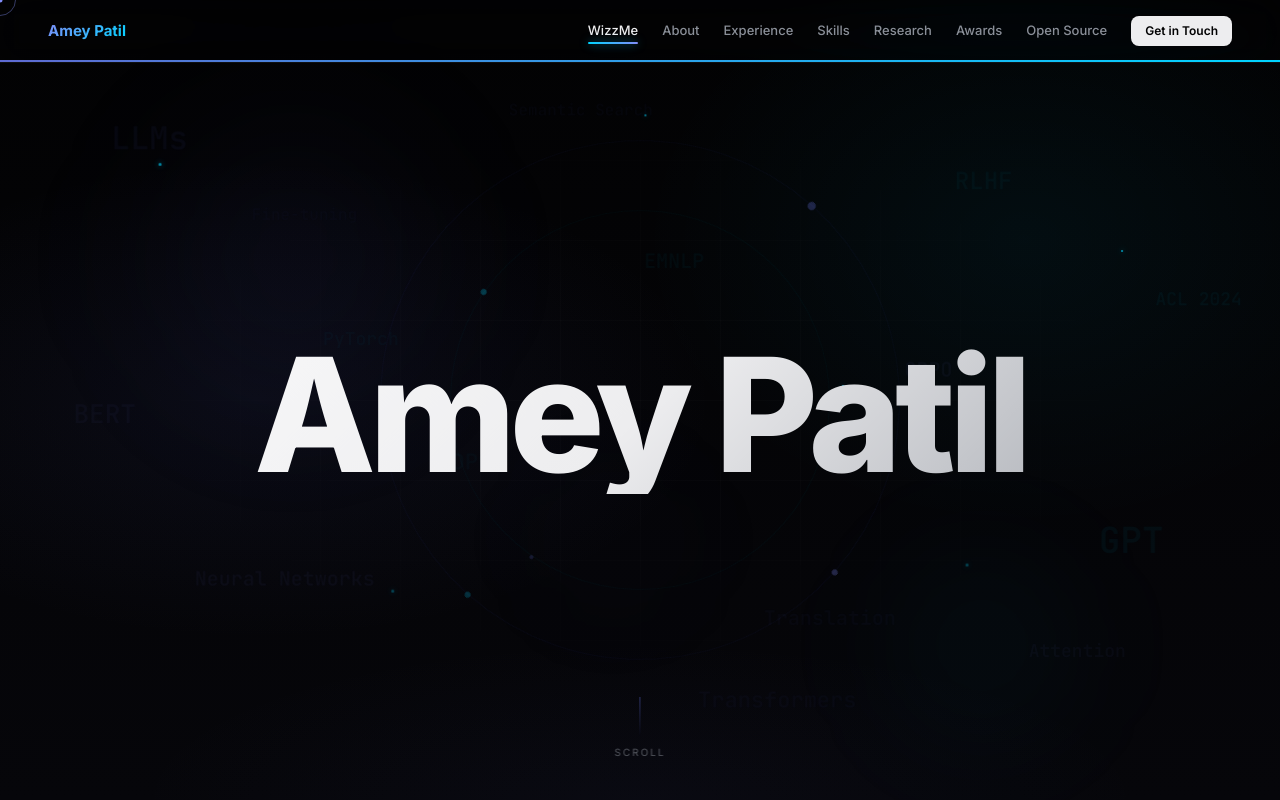
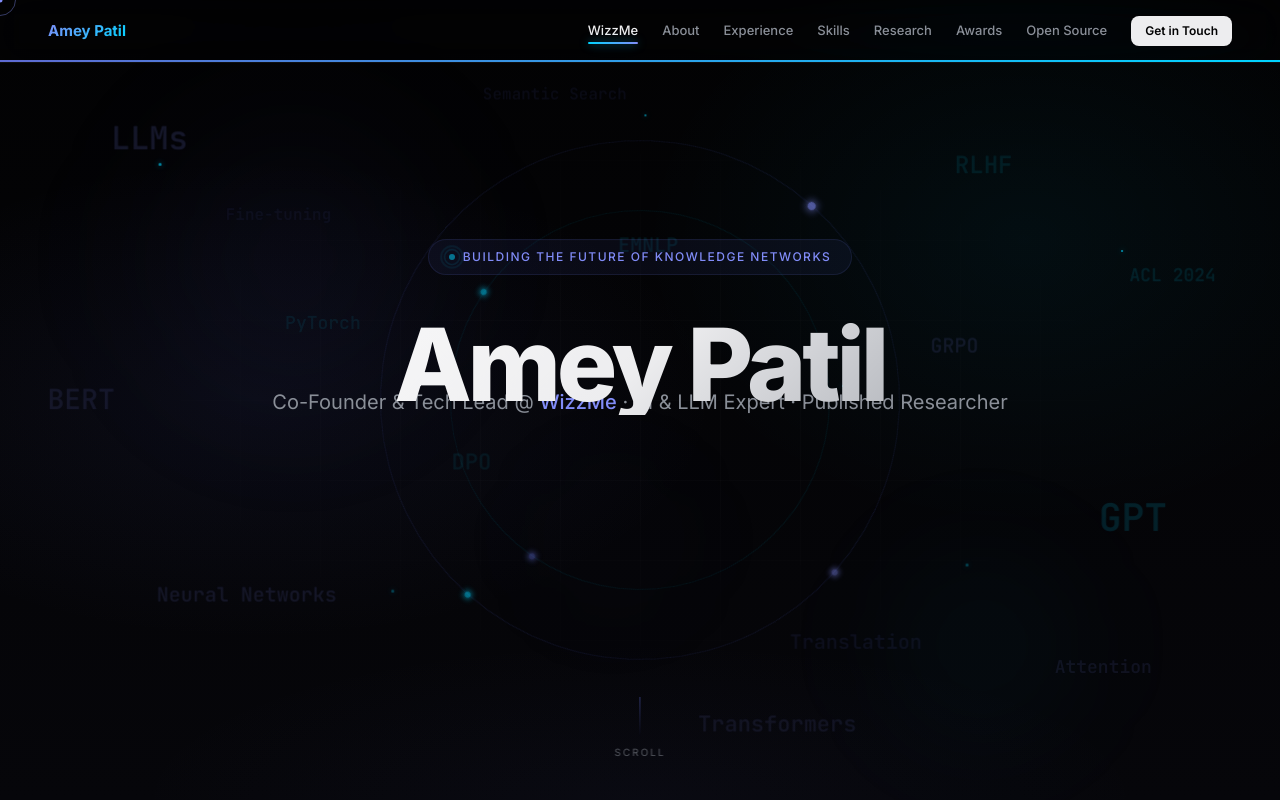
Before and after one commit to ameypatil10/my-website, a Next.js app: page / in a window 1280 px wide. Shown: the top 800 px of the page. Built offline with nearby package versions, Linux system fonts and the light colour scheme.

Commit message:
fix: hero — visible badge+subtitle on load, subtler zoom (1.4x), brighter keywords/orbits/particles

```diff
--- a/components/Hero.tsx
+++ b/components/Hero.tsx
@@ -40,21 +40,21 @@
 }
 
 const floatingKeywords = [
-  { text: 'LLMs', x: 8, y: 15, size: 32, opacity: 0.06, duration: 25, color: 'var(--accent)' },
-  { text: 'RLHF', x: 75, y: 20, size: 24, opacity: 0.04, duration: 30, color: 'var(--cyan)' },
-  { text: 'Neural Networks', x: 15, y: 70, size: 20, opacity: 0.05, duration: 35, color: 'var(--accent-bright)' },
-  { text: 'GPT', x: 85, y: 65, size: 36, opacity: 0.05, duration: 22, color: 'var(--cyan)' },
-  { text: 'Transformers', x: 55, y: 85, size: 22, opacity: 0.04, duration: 28, color: 'var(--accent)' },
-  { text: 'PyTorch', x: 25, y: 40, size: 18, opacity: 0.03, duration: 32, color: 'var(--cyan)' },
-  { text: 'GRPO', x: 70, y: 45, size: 20, opacity: 0.05, duration: 26, color: 'var(--accent-bright)' },
-  { text: 'Semantic Search', x: 40, y: 12, size: 16, opacity: 0.04, duration: 38, color: 'var(--accent)' },
-  { text: 'ACL 2024', x: 90, y: 35, size: 18, opacity: 0.05, duration: 30, color: 'var(--cyan)' },
-  { text: 'BERT', x: 5, y: 50, size: 26, opacity: 0.04, duration: 24, color: 'var(--accent-bright)' },
-  { text: 'Translation', x: 60, y: 75, size: 20, opacity: 0.04, duration: 34, color: 'var(--accent)' },
-  { text: 'DPO', x: 35, y: 55, size: 22, opacity: 0.03, duration: 29, color: 'var(--cyan)' },
-  { text: 'Attention', x: 80, y: 80, size: 18, opacity: 0.04, duration: 36, color: 'var(--accent-bright)' },
-  { text: 'Fine-tuning', x: 20, y: 25, size: 16, opacity: 0.03, duration: 33, color: 'var(--accent)' },
-  { text: 'EMNLP', x: 50, y: 30, size: 20, opacity: 0.04, duration: 27, color: 'var(--cyan)' },
+  { text: 'LLMs', x: 8, y: 15, size: 32, opacity: 0.15, duration: 25, color: 'var(--accent-bright)' },
+  { text: 'RLHF', x: 75, y: 18, size: 24, opacity: 0.1, duration: 30, color: 'var(--cyan)' },
+  { text: 'Neural Networks', x: 12, y: 72, size: 20, opacity: 0.12, duration: 35, color: 'var(--accent-bright)' },
+  { text: 'GPT', x: 85, y: 62, size: 38, opacity: 0.14, duration: 22, color: 'var(--cyan)' },
+  { text: 'Transformers', x: 55, y: 88, size: 22, opacity: 0.1, duration: 28, color: 'var(--accent-bright)' },
+  { text: 'PyTorch', x: 22, y: 38, size: 18, opacity: 0.08, duration: 32, color: 'var(--cyan)' },
+  { text: 'GRPO', x: 72, y: 42, size: 20, opacity: 0.12, duration: 26, color: 'var(--accent-bright)' },
+  { text: 'Semantic Search', x: 38, y: 10, size: 16, opacity: 0.09, duration: 38, color: 'var(--accent)' },
+  { text: 'ACL 2024', x: 88, y: 32, size: 18, opacity: 0.12, duration: 30, color: 'var(--cyan)' },
+  { text: 'BERT', x: 3, y: 48, size: 28, opacity: 0.11, duration: 24, color: 'var(--accent-bright)' },
+  { text: 'Translation', x: 62, y: 78, size: 20, opacity: 0.1, duration: 34, color: 'var(--accent)' },
+  { text: 'DPO', x: 35, y: 55, size: 22, opacity: 0.08, duration: 29, color: 'var(--cyan)' },
+  { text: 'Attention', x: 82, y: 82, size: 18, opacity: 0.1, duration: 36, color: 'var(--accent-bright)' },
+  { text: 'Fine-tuning', x: 18, y: 25, size: 16, opacity: 0.08, duration: 33, color: 'var(--accent)' },
+  { text: 'EMNLP', x: 48, y: 28, size: 20, opacity: 0.1, duration: 27, color: 'var(--cyan)' },
 ]
 
 const ambientParticles = [
@@ -77,29 +77,26 @@
     offset: ["start start", "end start"],
   })
 
-  // Scroll-driven transforms for the zoom-out effect
-  // Name starts at 2x size and shrinks to normal over first 40% of scroll
-  const nameScale = useTransform(scrollYProgress, [0, 0.35], [isMobile ? 1.6 : 2.2, 1])
-  const nameY = useTransform(scrollYProgress, [0, 0.35], [isMobile ? 40 : 80, 0])
+  // Scroll-driven transforms — subtler zoom, most content visible immediately
+  // Name starts at 1.4x and shrinks to 1x (not 2.2x which was too dramatic)
+  const nameScale = useTransform(scrollYProgress, [0, 0.4], [isMobile ? 1.2 : 1.4, 1])
+  const nameY = useTransform(scrollYProgress, [0, 0.4], [isMobile ? 15 : 30, 0])
 
-  // Badge fades in after name starts shrinking
-  const badgeOpacity = useTransform(scrollYProgress, [0.15, 0.3], [0, 1])
-  const badgeY = useTransform(scrollYProgress, [0.15, 0.3], [20, 0])
+  // Badge and subtitle are VISIBLE on load (opacity starts at 1)
+  // They just slide up slightly as scroll progresses
+  const badgeY = useTransform(scrollYProgress, [0, 0.3], [0, -10])
+  const subtitleY = useTransform(scrollYProgress, [0, 0.3], [0, -5])
 
-  // Subtitle fades in
-  const subtitleOpacity = useTransform(scrollYProgress, [0.25, 0.4], [0, 1])
-  const subtitleY = useTransform(scrollYProgress, [0.25, 0.4], [20, 0])
+  // Description fades in on scroll (this is the only reveal)
+  const descOpacity = useTransform(scrollYProgress, [0.15, 0.35], [0, 1])
+  const descY = useTransform(scrollYProgress, [0.15, 0.35], [20, 0])
 
-  // Description fades in
-  const descOpacity = useTransform(scrollYProgress, [0.35, 0.5], [0, 1])
-  const descY = useTransform(scrollYProgress, [0.35, 0.5], [20, 0])
+  // Buttons fade in after description
+  const buttonsOpacity = useTransform(scrollYProgress, [0.25, 0.45], [0, 1])
+  const buttonsY = useTransform(scrollYProgress, [0.25, 0.45], [20, 0])
 
-  // Buttons fade in
-  const buttonsOpacity = useTransform(scrollYProgress, [0.45, 0.6], [0, 1])
-  const buttonsY = useTransform(scrollYProgress, [0.45, 0.6], [20, 0])
-
-  // Scroll indicator
-  const scrollIndicatorOpacity = useTransform(scrollYProgress, [0.55, 0.7], [1, 0])
+  // Scroll indicator visible initially, fades on scroll
+  const scrollIndicatorOpacity = useTransform(scrollYProgress, [0.3, 0.5], [1, 0])
 
   // Keywords/particles fade out on scroll
   const keywordsOpacity = useTransform(scrollYProgress, [0, 0.3], [1, 0])
@@ -129,7 +126,7 @@
   }, [])
 
   return (
-    <div ref={containerRef} className="relative" style={{ height: isMobile ? '160vh' : '200vh' }}>
+    <div ref={containerRef} className="relative" style={{ height: isMobile ? '140vh' : '170vh' }}>
       <section
         id="hero"
         ref={sectionRef}
@@ -218,14 +215,14 @@
               style={{
                 width: isMobile ? '300px' : '520px',
                 height: isMobile ? '300px' : '520px',
-                borderColor: 'rgba(94,106,210,0.06)',
+                borderColor: 'rgba(94,106,210,0.12)',
                 animation: 'spin-slow 60s linear infinite',
                 willChange: 'transform',
               }}
             >
-              <div className="absolute -top-1 left-1/2 -translate-x-1/2 w-2 h-2 rounded-full bg-accent/30" />
-              <div className="absolute -bottom-1 left-1/2 -translate-x-1/2 w-1.5 h-1.5 rounded-full bg-cyan/20" />
-              <div className="absolute top-1/2 -right-1 -translate-y-1/2 w-1.5 h-1.5 rounded-full bg-accent-bright/25" />
+              <div className="absolute -top-1 left-1/2 -translate-x-1/2 w-2 h-2 rounded-full bg-accent-bright/60" style={{ boxShadow: '0 0 8px var(--accent-bright)' }} />
+              <div className="absolute -bottom-1 left-1/2 -translate-x-1/2 w-1.5 h-1.5 rounded-full bg-cyan/50" style={{ boxShadow: '0 0 6px var(--cyan)' }} />
+              <div className="absolute top-1/2 -right-1 -translate-y-1/2 w-1.5 h-1.5 rounded-full bg-accent-bright/40" style={{ boxShadow: '0 0 6px var(--accent-bright)' }} />
             </div>
             {/* Inner ring — rotates opposite direction */}
             <div
@@ -233,13 +230,13 @@
               style={{
                 width: isMobile ? '200px' : '380px',
                 height: isMobile ? '200px' : '380px',
-                borderColor: 'rgba(0,212,255,0.04)',
+                borderColor: 'rgba(0,212,255,0.08)',
                 animation: 'spin-slow 45s linear infinite reverse',
                 willChange: 'transform',
               }}
             >
-              <div className="absolute -top-1 left-1/2 -translate-x-1/2 w-1.5 h-1.5 rounded-full bg-cyan/25" />
-              <div className="absolute top-1/2 -left-1 -translate-y-1/2 w-1 h-1 rounded-full bg-accent/20" />
+              <div className="absolute -top-1 left-1/2 -translate-x-1/2 w-1.5 h-1.5 rounded-full bg-cyan/50" style={{ boxShadow: '0 0 6px var(--cyan)' }} />
+              <div className="absolute top-1/2 -left-1 -translate-y-1/2 w-1.5 h-1.5 rounded-full bg-accent/40" style={{ boxShadow: '0 0 6px var(--accent)' }} />
             </div>
           </div>
 
@@ -263,8 +260,8 @@
 
         {/* Hero content — scroll-driven zoom-out */}
         <div className="relative z-10 text-center max-w-[800px] mx-auto">
-          {/* Badge */}
-          <motion.div className="flex justify-center" style={{ opacity: badgeOpacity, y: badgeY }}>
+          {/* Badge — visible on load, slides up slightly on scroll */}
+          <motion.div className="flex justify-center" style={{ y: badgeY }}>
             <div
               className="inline-flex items-center gap-2 px-3 sm:px-5 py-2 rounded-full relative"
               style={{
@@ -309,10 +306,10 @@
             Amey Patil
           </motion.h1>
 
-          {/* Title — fades in after zoom */}
+          {/* Title — visible on load, slides up slightly on scroll */}
           <motion.p
             className="text-[16px] sm:text-[20px] text-foreground-muted mt-4"
-            style={{ opacity: subtitleOpacity, y: subtitleY }}
+            style={{ y: subtitleY }}
           >
             Co-Founder &amp; Tech Lead @{" "}
             <a href="https://beta.wizzme.ai" target="_blank" rel="noopener noreferrer" className="text-accent-bright font-medium hover:text-cyan transition-colors duration-250">WizzMe</a>{" "}
```
